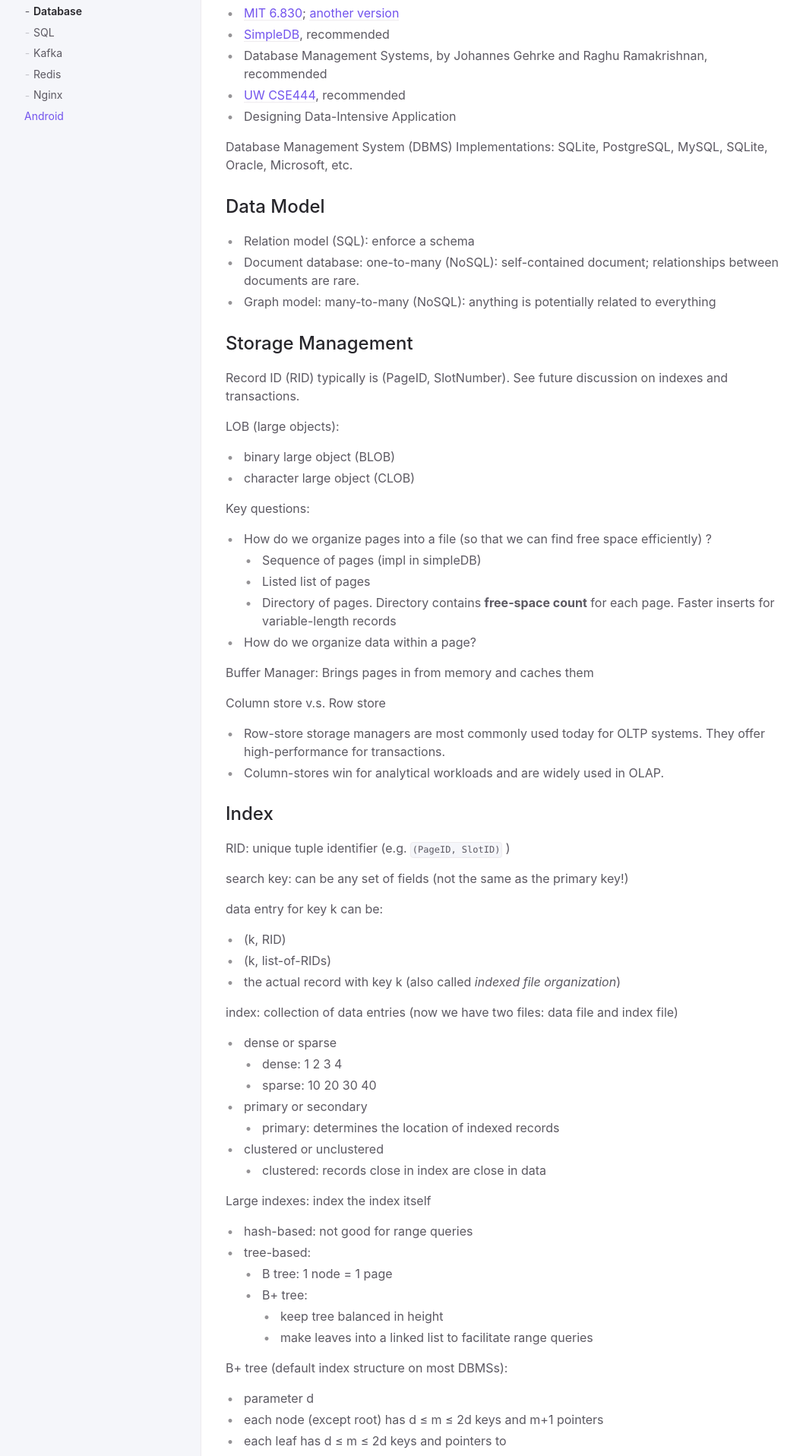
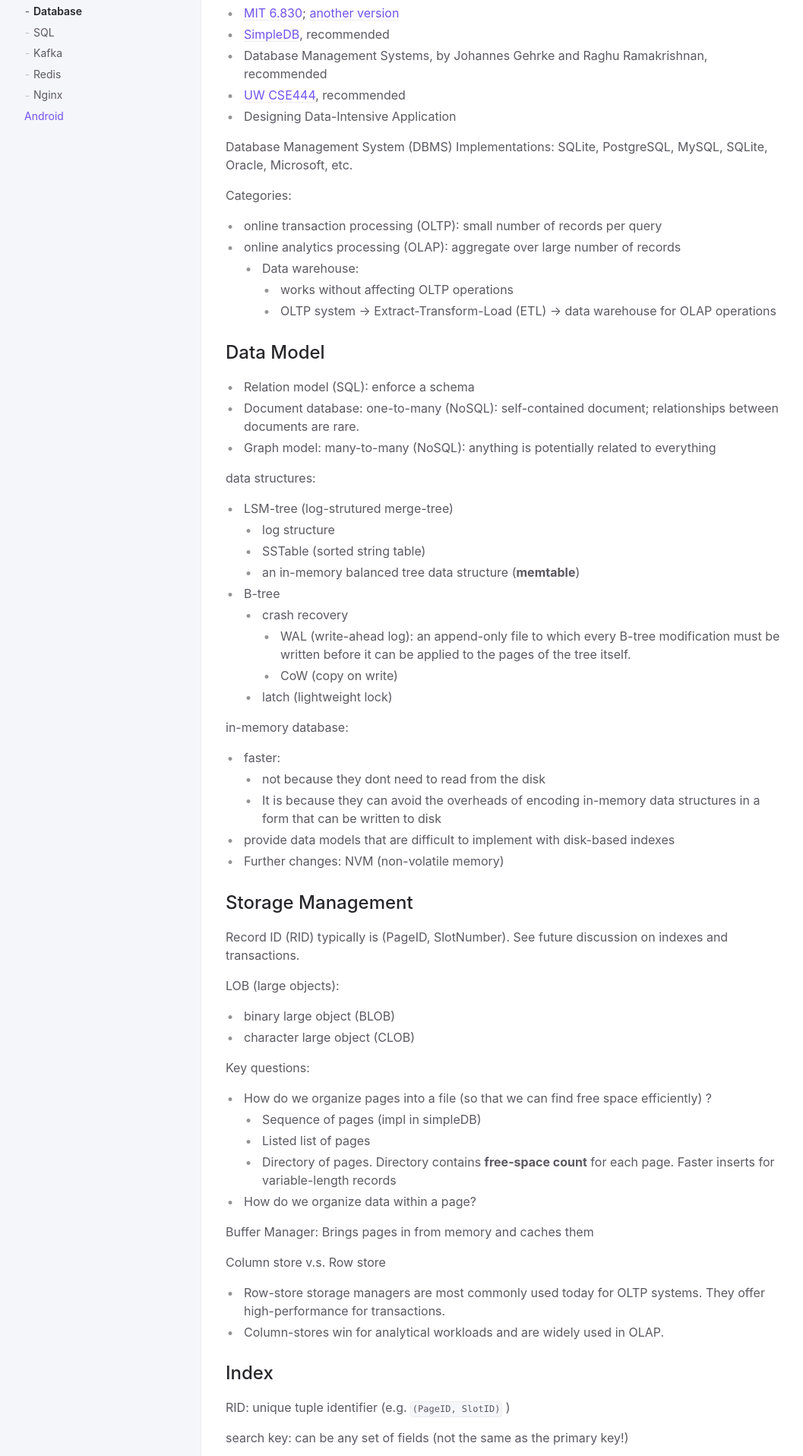
Before and after one commit to wongsingfo/comp-sys, a Jekyll site: the page built from docs/net-sys/db.md, in a window 1280 px wide. Shown: the part 391-2307 px from the top of the page at 76% size, without its empty margins (107-1164 px from the left). Built offline with Jekyll 4.4.1, drawn with Linux system fonts in a browser that asks for light colours; some of the changed text lies outside the part shown.

Commit message:
[update]

```diff
--- a/docs/net-sys/db.md
+++ b/docs/net-sys/db.md
@@ -24,12 +24,39 @@ Resources:
 
 Database Management System (DBMS) Implementations: SQLite, PostgreSQL, MySQL, SQLite, Oracle, Microsoft, etc.
 
+Categories:
+
+- online transaction processing (OLTP): small number of records per query
+- online analytics processing (OLAP): aggregate over large number of records
+  - Data warehouse:
+    - works without affecting OLTP operations
+    - OLTP system -> Extract-Transform-Load (ETL) -> data warehouse for OLAP operations
+
 ## Data Model
 
 - Relation model (SQL): enforce a schema
 - Document database: one-to-many (NoSQL): self-contained document; relationships between documents are rare.
 - Graph model: many-to-many (NoSQL): anything is potentially related to everything
 
+data structures:
+
+- LSM-tree (log-strutured merge-tree)
+  - log structure
+  - SSTable (sorted string table)
+  - an in-memory balanced tree data structure (**memtable**)
+- B-tree
+  - crash recovery
+    - WAL (write-ahead log): an append-only file to which every B-tree modification must be written before it can be applied to the pages of the tree itself.
+    - CoW (copy on write)
+  - latch (lightweight lock)
+
+in-memory database:
+
+- faster:
+  - not because they dont need to read from the disk
+  - It is because they can avoid the overheads of encoding in-memory data structures in a form that can be written to disk
+- provide data models that are difficult to implement with disk-based indexes
+- Further changes: NVM (non-volatile memory)
 
 ## Storage Management
 
@@ -76,7 +103,10 @@ index: collection of data entries (now we have two files: data file and index fi
 - primary or secondary
   - primary: determines the location of indexed records
 - clustered or unclustered
-  - clustered: records close in index are close in data
+  - clustered (**covering index**): store the row data within the index
+  - unclustered (**index with included column**)
+
+heap file: the value is a referece to the row stored elsewhere
 
 Large indexes: index the index itself
 
@@ -95,6 +125,11 @@ B+ tree (default index structure on most DBMSs):
   - the data records
   - the next leaf (for range queries)
 - usually:  2d x key-size + (2d+1) x pointer-size ≤ block-size
+
+Multi-column indexes:
+
+- latitude, longtitude (R-tree)
+- R, G, B
 
 ## Execution
 
```
Also changed, not shown: docs/net-sys/nginx.md (+1 -0 lines), docs/writing/words.md (+1 -0 lines).
